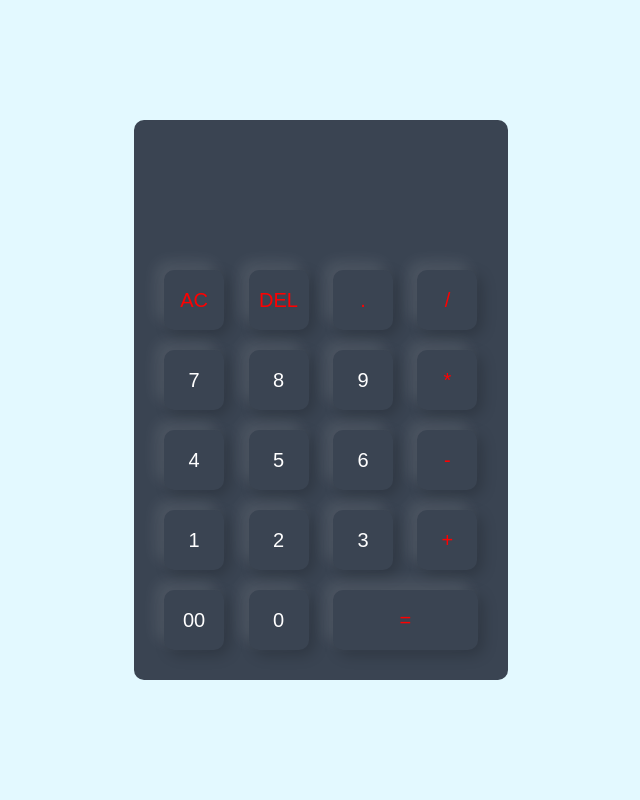
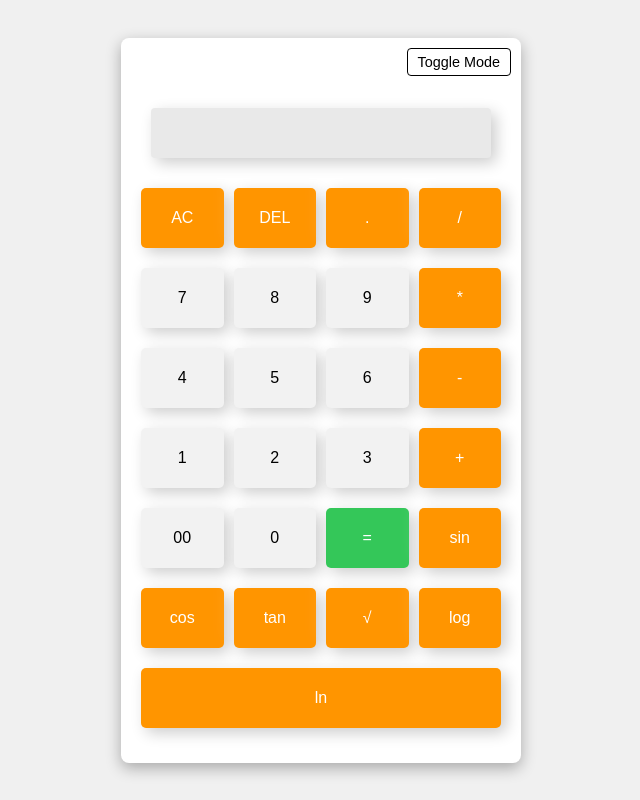
Before and after one commit to gloooomed/Calculator, a plain HTML site: page index.html in a window 1280 px wide. Shown: the whole page, without its empty margins (319-959 px from the left). Drawn offline with Linux system fonts and the light colour scheme.

Commit message:
Enhance README and UI: Added scientific functions, modern design, and usage instructions; improved CSS for dark mode and button layout.

```diff
--- a/index.html
+++ b/index.html
@@ -6,45 +6,101 @@
   <link rel="stylesheet" href="style.css">
 </head>
 <body>
-
   <div class="container">
+    <button class="mode-toggle" onclick="toggleMode()">Toggle Mode</button>
     <div class="calculator">
       <form>
         <div class="display">
           <input type="text" name="display">
         </div>
-      <div>
-        <input type="button" value="AC" onclick="display.value = '' " class="operator">
-        <input type="button" value="DEL" onclick="display.value =  display.value.toString().slice(0,-1)" class="operator">
-        <input type="button" value="." onclick="display.value += '.' " class="operator">
-        <input type="button" value="/" onclick="display.value += '/' " class="operator">
-      </div>
-      <div>
-        <input type="button" value="7" onclick="display.value += '7' ">
-        <input type="button" value="8" onclick="display.value += '8' ">
-        <input type="button" value="9" onclick="display.value += '9' ">
-        <input type="button" value="*" onclick="display.value += '*' " class="operator">
-      </div>
-      <div>
-        <input type="button" value="4" onclick="display.value += '4' ">
-        <input type="button" value="5" onclick="display.value += '5' ">
-        <input type="button" value="6" onclick="display.value += '6' ">
-        <input type="button" value="-" onclick="display.value += '-' " class="operator">
-      </div>
-      <div>
-        <input type="button" value="1" onclick="display.value += '1' ">
-        <input type="button" value="2" onclick="display.value += '2' ">
-        <input type="button" value="3" onclick="display.value += '3' ">
-        <input type="button" value="+" onclick="display.value += '+' " class="operator">
-      </div>
-      <div>
-        <input type="button" value="00" onclick="display.value += '00' ">
-        <input type="button" value="0" onclick="display.value += '0' ">
-        <input type="button" value="=" onclick="display.value = eval(display.value)" class="equal operator">
+        <div class="button-grid">
+          <input type="button" value="AC" onclick="display.value = ''" class="operator">
+          <input type="button" value="DEL" onclick="display.value = display.value.toString().slice(0,-1)" class="operator">
+          <input type="button" value="." onclick="display.value += '.'" class="operator">
+          <input type="button" value="/" onclick="display.value += '/'" class="operator">
 
+          <input type="button" value="7" onclick="display.value += '7'">
+          <input type="button" value="8" onclick="display.value += '8'">
+          <input type="button" value="9" onclick="display.value += '9'">
+          <input type="button" value="*" onclick="display.value += '*'" class="operator">
+
+          <input type="button" value="4" onclick="display.value += '4'">
+          <input type="button" value="5" onclick="display.value += '5'">
+          <input type="button" value="6" onclick="display.value += '6'">
+          <input type="button" value="-" onclick="display.value += '-'" class="operator">
+
+          <input type="button" value="1" onclick="display.value += '1'">
+          <input type="button" value="2" onclick="display.value += '2'">
+          <input type="button" value="3" onclick="display.value += '3'">
+          <input type="button" value="+" onclick="display.value += '+'" class="operator">
+
+          <input type="button" value="00" onclick="display.value += '00'">
+          <input type="button" value="0" onclick="display.value += '0'">
+          <input type="button" value="=" onclick="display.value = eval(display.value)" class="equal">
+
+          <input type="button" value="sin" onclick="calculateScientific('sin')" class="operator">
+          <input type="button" value="cos" onclick="calculateScientific('cos')" class="operator">
+          <input type="button" value="tan" onclick="calculateScientific('tan')" class="operator">
+          <input type="button" value="√" onclick="calculateScientific('sqrt')" class="operator">
+          <input type="button" value="log" onclick="calculateScientific('log10')" class="operator">
+          <input type="button" value="ln" onclick="calculateScientific('log')" class="operator">
         </div>
       </form>
     </div>
   </div>
+
+  <script>
+    function calculateScientific(func) {
+      var displayField = document.querySelector('input[name="display"]');
+      var num = parseFloat(displayField.value);
+      var result;
+
+      if(isNaN(num)) {
+        alert("Please enter a valid number.");
+        return;
+      }
+
+      switch(func) {
+        case 'sin':
+          result = Math.sin(num);
+          break;
+        case 'cos':
+          result = Math.cos(num);
+          break;
+        case 'tan':
+          result = Math.tan(num);
+          break;
+        case 'sqrt':
+          if(num < 0) {
+            alert("Square root of negative numbers is not defined.");
+            return;
+          }
+          result = Math.sqrt(num);
+          break;
+        case 'log10':
+          if(num <= 0) {
+            alert("Logarithm undefined for non-positive numbers.");
+            return;
+          }
+          result = Math.log10 ? Math.log10(num) : Math.log(num) / Math.LN10;
+          break;
+        case 'log':
+          if(num <= 0) {
+            alert("Logarithm undefined for non-positive numbers.");
+            return;
+          }
+          result = Math.log(num);
+          break;
+        default:
+          alert("Invalid operation.");
+          return;
+      }
+      displayField.value = result;
+    }
+
+    function toggleMode() {
+      document.body.classList.toggle("dark-mode");
+    }
+  </script>
 </body>
 </html>
--- a/style.css
+++ b/style.css
@@ -1,21 +1,59 @@
+:root {
+  --bg-body: #f0f0f0;
+  --container-bg: #ffffff;
+  --display-bg: #e9e9e9;
+  --btn-bg: #f2f2f2;
+  --btn-text: #000000;
+  --operator-bg: #ff9500;
+  --operator-text: #ffffff;
+  --equal-bg: #34c759;
+  --equal-text: #ffffff;
+}
+
+body.dark-mode {
+  --bg-body: #121212;
+  --container-bg: #1e1e1e;
+  --display-bg: #333333;
+  --btn-bg: #2c2c2c;
+  --btn-text: #ffffff;
+  --operator-bg: #ffa726;
+  --operator-text: #ffffff;
+  --equal-bg: #43a047;
+  --equal-text: #ffffff;
+}
+
 *{
     margin: 0;
     padding: 0;
     font-family: 'Poppins', sans-serif;
     box-sizing: border-box;
 }
-.container{
+body {
+    background: var(--bg-body);
+    font-family: Arial, sans-serif;
+    margin: 0;
+    padding: 20px;
+    display: flex;
+    justify-content: center;
+    align-items: center;
+    min-height: 100vh;
+    transition: background 0.3s ease;
+}
+
+.container {
+    background-color: var(--container-bg);
+    box-shadow: 0 5px 15px rgba(0,0,0,0.3);
+    border-radius: 8px;
     width: 100%;
-    height: 100vh;
-    background: #e3f9ff;
-    display: flex;
-    align-items: center;
-    justify-content: center;
+    max-width: 400px;
+    padding: 20px;
+    transition: background-color 0.3s ease;
+    position: relative;
 }
-.calculator{
-    background: #3a4452;
-    padding: 20px;
-    border-radius: 10px;
+
+.calculator {
+    width: 100%;
+    margin-top: 40px;
 }
 .calculator form input{
     border: 0;
@@ -35,14 +73,117 @@ form .display{
     justify-content: flex-end;
     margin: 20px 0;
 }form .display input{
+    width: 100%;
+    height: 50px;
+    font-size: 1.5em;
     text-align: right;
-    flex: 1;
-    font-size: 45px;
-    box-shadow: none;
+    border: none;
+    background: var(--display-bg);
+    border-radius: 4px;
+    padding: 10px;
+    margin-bottom: 15px;
+    color: var(--btn-text);
 }
 form input.equal{
     width: 145px;
+    background-color: #27ae60;
+    color: #fff;
 }
 form input.operator{
     color: red;
+    background-color: #f39c12;
+    color: #fff;
 }
+/* Use flex layout for each row of buttons */
+.calculator form > div {
+    display: flex;
+    flex-wrap: wrap;
+    justify-content: space-between;
+    margin-bottom: 10px;
+}
+
+/* Style for each calculator button */
+.calculator form > div input[type="button"] {
+    flex: 1 1 21%;
+    margin: 5px 0;
+    padding: 15px;
+    font-size: 1em;
+    border: none;
+    border-radius: 5px;
+    cursor: pointer;
+    transition: background-color 0.3s ease, transform 0.2s ease;
+}
+
+/* Operator and Equal button styles */
+input[type="button"].operator {
+    background-color: var(--operator-bg);
+    color: var(--operator-text);
+}
+
+input[type="button"].equal {
+    background-color: var(--equal-bg);
+    color: var(--equal-text);
+}
+
+/* Hover effect for buttons */
+input[type="button"]:hover {
+    transform: scale(1.05);
+}
+
+/* Grid layout for buttons */
+.button-grid {
+    display: grid;
+    grid-template-columns: repeat(4, 1fr);
+    gap: 10px;
+}
+
+.button-grid input[type="button"] {
+    padding: 15px;
+    font-size: 1em;
+    border: none;
+    border-radius: 4px;
+    cursor: pointer;
+    background-color: var(--btn-bg);
+    color: var(--btn-text);
+    transition: background-color 0.3s ease, transform 0.2s ease;
+}
+
+.button-grid input[type="button"].operator {
+    background-color: var(--operator-bg);
+    color: var(--operator-text);
+}
+
+.button-grid input[type="button"].equal {
+    background-color: var(--equal-bg);
+    color: var(--equal-text);
+}
+
+.button-grid input[type="button"]:hover {
+    opacity: 0.9;
+}
+
+/* Responsive adjustments for smaller screens */
+@media (max-width: 480px) {
+    .button-grid {
+        grid-template-columns: repeat(4, 1fr);
+    }
+}
+
+/* Simple dark/light mode toggle button */
+.mode-toggle {
+  position: absolute;
+  top: 10px;
+  right: 10px;
+  background: none;
+  border: 1px solid var(--btn-text);
+  padding: 5px 10px;
+  border-radius: 4px;
+  cursor: pointer;
+  font-size: 0.9em;
+  color: var(--btn-text);
+  transition: background-color 0.3s ease, color 0.3s ease, border-color 0.3s ease;
+}
+
+.mode-toggle:hover {
+  background-color: var(--btn-bg);
+}
```
Also changed, not shown: 1 other file. Lines whose indentation alone changed are shown as unchanged.
